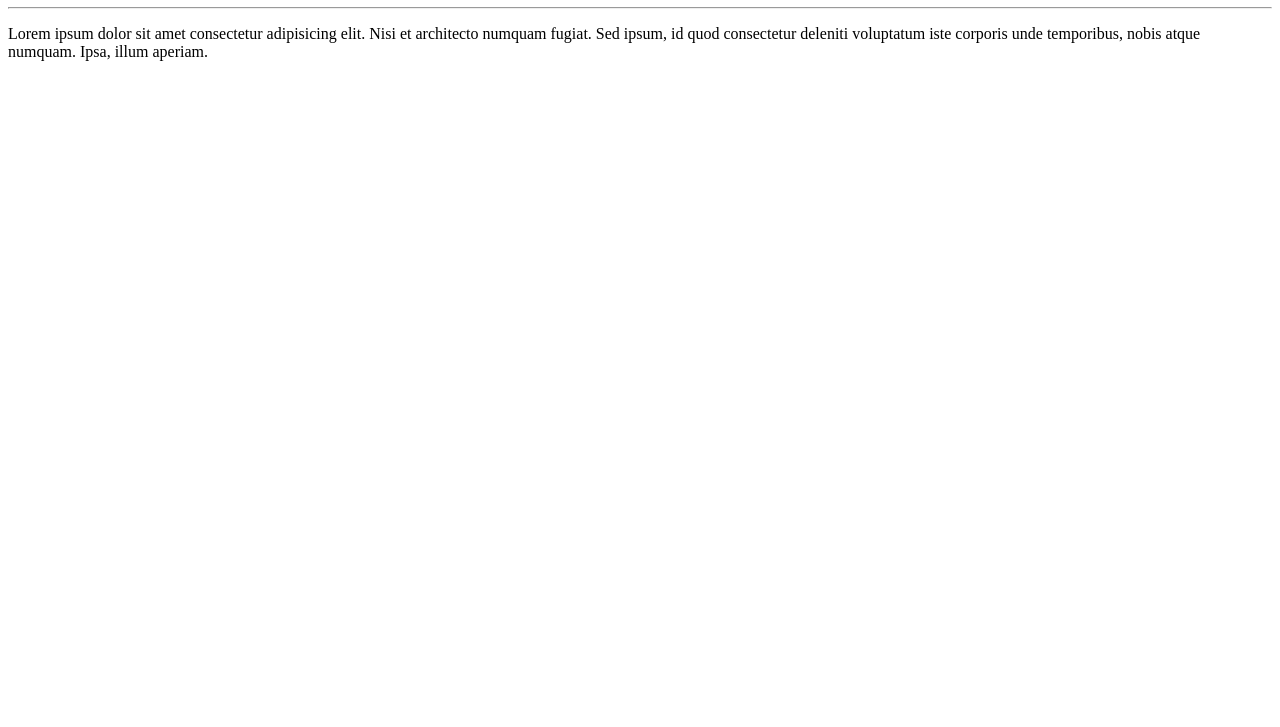
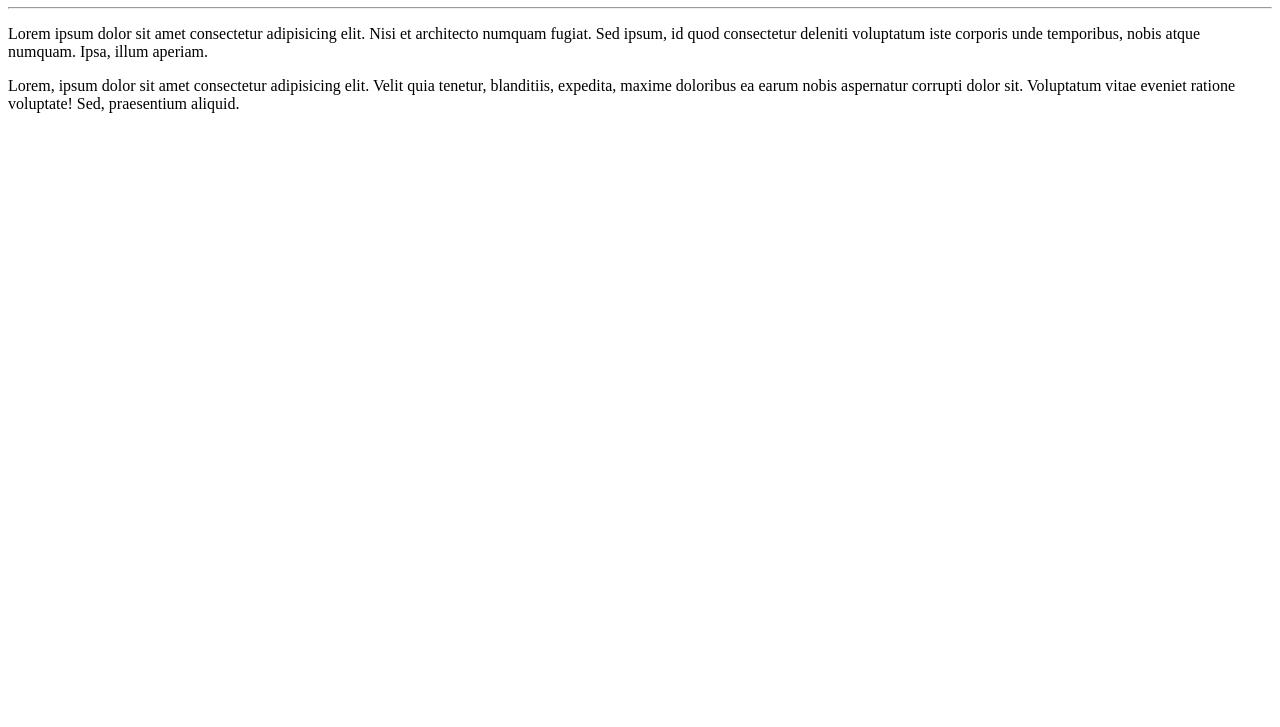
Before and after one commit to cassiusVinicius/Ola-Mundo, a plain HTML site: page site-exemplo/index.html in a window 1280 px wide. Shown: the part 73-800 px from the top of the page. Drawn offline with Linux system fonts and the light colour scheme.

Commit message:
adicionei um parágrafo

```diff
--- a/site-exemplo/index.html
+++ b/site-exemplo/index.html
@@ -10,5 +10,6 @@
     <h1>Olá, mundo!</h1>
     <hr>
     <p>Lorem ipsum dolor sit amet consectetur adipisicing elit. Nisi et architecto numquam fugiat. Sed ipsum, id quod consectetur deleniti voluptatum iste corporis unde temporibus, nobis atque numquam. Ipsa, illum aperiam.</p>
+    <p>Lorem, ipsum dolor sit amet consectetur adipisicing elit. Velit quia tenetur, blanditiis, expedita, maxime doloribus ea earum nobis aspernatur corrupti dolor sit. Voluptatum vitae eveniet ratione voluptate! Sed, praesentium aliquid.</p>
 </body>
 </html>
```
